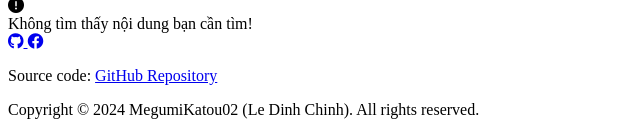
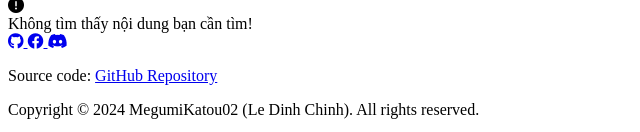
Before and after one commit to MegumiKatou02/Khu-Wibu-Page, a website built with Vite: page index.html in a window 1280 px wide. Shown: the part 5169-5301 px from the top of the page, 0-640 px from the left. Built offline with nearby package versions, Linux system fonts and the light colour scheme; files whose address does not match are found by name.

Commit message:
add navigator discord

```diff
--- a/index.html
+++ b/index.html
@@ -208,6 +208,9 @@
                 <a href="https://www.facebook.com/profile.php?id=100015444163739" target="_blank" rel="noopener noreferrer" aria-label="Facebook">
                     <i class="fab fa-facebook"></i>
                 </a>
+                <a href="https://discord.com/users/721746046543331449" target="_blank" rel="noopener noreferrer" aria-label="Discord">
+                    <i class="fab fa-discord"></i>
+                </a>
             </div>
             <p>Source code:
                 <a href="https://github.com/MegumiKatou02/Khu-Wibu-Page.git" target="_blank" rel="noopener noreferrer">GitHub Repository</a>
```
